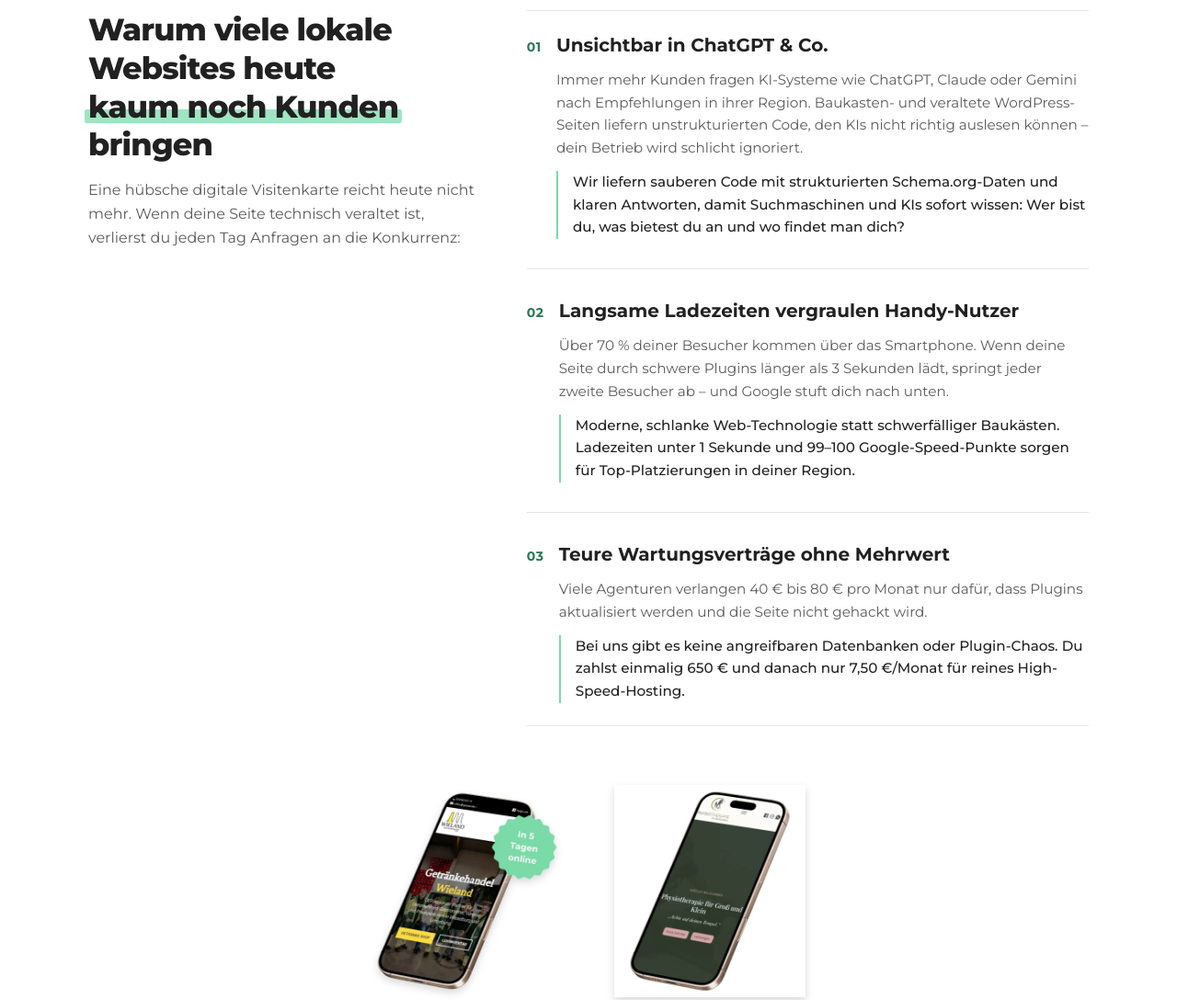
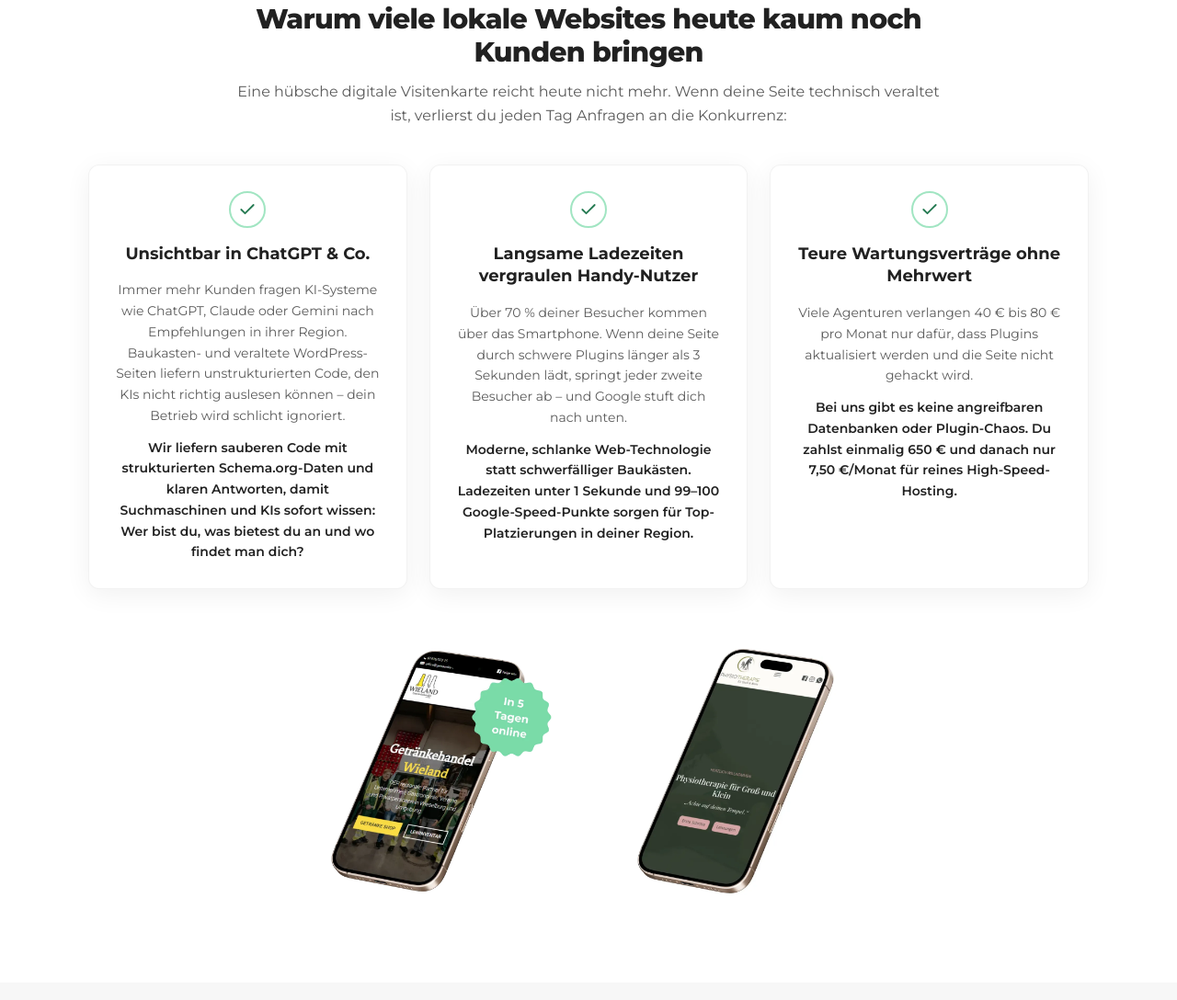
Before and after one commit to magnoliamediakg/simplysichtbar, an Astro site: page / in a window 1280 px wide. Shown: the part 997-2085 px from the top of the page at 92% size. Built offline with nearby package versions, Linux system fonts and the light colour scheme; Astro itself is replaced by a stand-in of ours.

Commit message:
Remove drop shadows from mockups and simplify pain points cards

```diff
--- a/src/pages/index.astro
+++ b/src/pages/index.astro
@@ -160,7 +160,7 @@ const hostingPoints = [
           alt="Beispiel einer mobilen Website von simplysichtbar – Getränke Wieland"
           width="420"
           height="560"
-          class="w-64 drop-shadow-xl sm:w-72 lg:w-80"
+          class="w-64 sm:w-72 lg:w-80"
           loading="eager"
           decoding="async"
         />
@@ -168,65 +168,60 @@ const hostingPoints = [
     </div>
   </section>
 
-  <!-- SEKTION 2: DIE PAIN POINTS (Editorial-Layout: links Überschrift, rechts 3 offene Zeilen mit Trennlinien) -->
-  <section id="probleme" class="bg-white py-16 sm:py-24">
+  <!-- SEKTION 2: DIE PAIN POINTS (Schlichte Original-Karten ohne Innen-Boxen + präsente Mockups darunter) -->
+  <section id="probleme" class="bg-white py-16 sm:py-22">
     <div class="mx-auto max-w-6xl px-5 sm:px-6 lg:px-8">
-      <div class="grid grid-cols-1 gap-10 lg:grid-cols-12 lg:gap-14">
-        <!-- Linke Spalte: Headline & Einleitung -->
-        <div class="lg:col-span-5 lg:sticky lg:top-28 lg:self-start">
-          <h2 class="text-2xl font-extrabold leading-tight tracking-tight text-ink sm:text-3xl lg:text-[2.1rem]">
-            Warum viele lokale Websites heute <span class="textmarker">kaum noch Kunden</span> bringen
+      <div class="mx-auto max-w-3xl text-center">
+        <h2 class="text-2xl font-extrabold tracking-tight text-ink sm:text-3xl">
+          Warum viele lokale Websites heute kaum noch Kunden bringen
         </h2>
-          <p class="mt-4 text-sm leading-relaxed text-grey sm:text-base">
-            Eine hübsche digitale Visitenkarte reicht heute nicht mehr. Wenn deine Seite technisch veraltet ist,
-            verlierst du jeden Tag Anfragen an die Konkurrenz:
+        <p class="mt-3 text-sm leading-relaxed text-grey sm:text-base">
+          Eine hübsche digitale Visitenkarte reicht heute nicht mehr. Wenn deine Seite technisch veraltet ist, verlierst
+          du jeden Tag Anfragen an die Konkurrenz:
         </p>
       </div>
 
-        <!-- Rechte Spalte: 3 offene Punkte mit feinen Trennlinien -->
-        <div class="divide-y divide-black/10 border-t border-b border-black/10 lg:col-span-7">
+      <div class="mt-10 grid grid-cols-1 gap-6 lg:grid-cols-3">
         {
-            painPoints.map((item, idx) => (
-              <article class="py-7 first:pt-6 last:pb-6 sm:py-8">
-                <div class="flex items-baseline gap-4">
-                  <span class="shrink-0 text-sm font-bold tracking-wider text-mint-dark">
-                    0{idx + 1}
-                  </span>
-                  <div class="space-y-3">
-                    <h3 class="text-lg font-bold leading-snug text-ink sm:text-xl">
-                      {item.title}
-                    </h3>
-                    <p class="text-sm leading-relaxed text-grey sm:text-[0.95rem]">
-                      {item.problem}
+          painPoints.map((card) => (
+            <article class="flex flex-col rounded-xl border border-black/5 bg-white p-7 text-center shadow-[0_6px_28px_rgba(0,0,0,0.06)]">
+              <div class="mx-auto mb-4 inline-flex h-10 w-10 items-center justify-center rounded-full border-2 border-mint/70 text-mint-dark" aria-hidden="true">
+                <svg class="h-5 w-5" viewBox="0 0 24 24" fill="none" stroke="currentColor" stroke-width="2.2" stroke-linecap="round" stroke-linejoin="round">
+                  <polyline points="20 6 9 17 4 12" />
+                </svg>
+              </div>
+
+              <h3 class="text-lg font-bold leading-snug text-ink">{card.title}</h3>
+
+              <p class="mt-4 text-sm leading-relaxed text-grey">
+                {card.problem}
               </p>
-                    <p class="border-l-2 border-mint pl-4 text-sm leading-relaxed font-medium text-ink sm:text-[0.95rem]">
-                      {item.solution}
+
+              <p class="mt-3 text-sm leading-relaxed font-semibold text-ink">
+                {card.solution}
               </p>
-                  </div>
-                </div>
             </article>
           ))
         }
       </div>
-      </div>
 
-      <!-- Beide Referenz-Mockups zentriert darunter (wie im Original) -->
-      <div class="mt-16 flex flex-wrap items-center justify-center gap-8 sm:gap-14">
+      <!-- Beide Referenz-Mockups groß & präsent darunter (ohne CSS-Schatten) -->
+      <div class="mt-14 flex flex-wrap items-center justify-center gap-10 sm:gap-16">
         <img
           src="/images/mockup-getraenke-wieland.webp"
           alt="Referenz-Website Getränke Wieland auf dem Smartphone"
-          width="240"
-          height="320"
-          class="w-44 drop-shadow-lg sm:w-52"
+          width="280"
+          height="373"
+          class="w-52 sm:w-64"
           loading="lazy"
           decoding="async"
         />
         <img
           src="/images/mockup-physio-gross-klein.webp"
           alt="Referenz-Website Physio für Groß und Klein auf dem Smartphone"
-          width="240"
-          height="320"
-          class="w-44 drop-shadow-lg sm:w-52"
+          width="280"
+          height="373"
+          class="w-52 sm:w-64"
           loading="lazy"
           decoding="async"
         />
```
Lines whose indentation alone changed are shown as unchanged.
